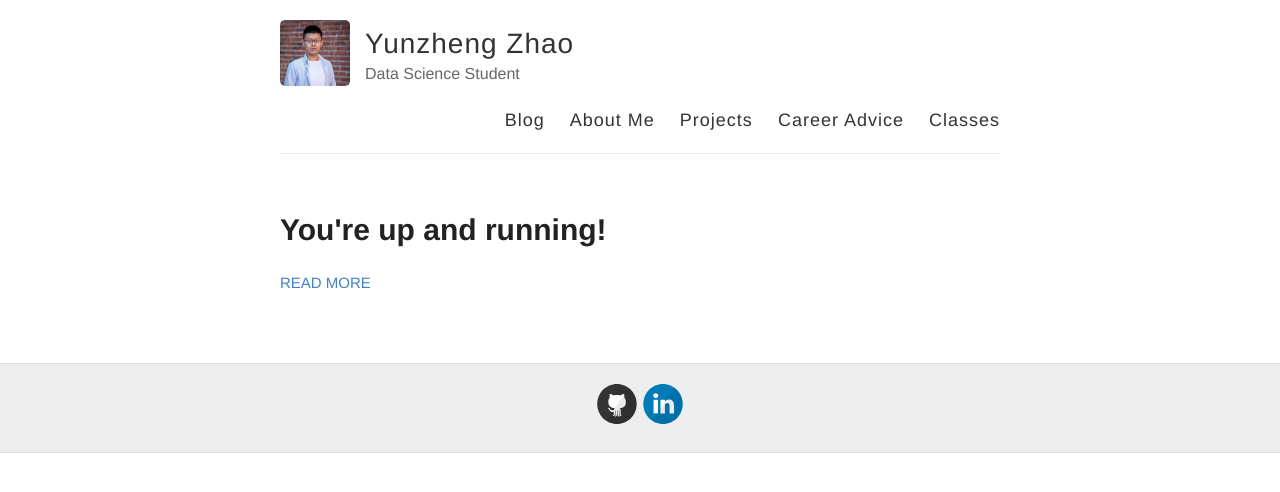
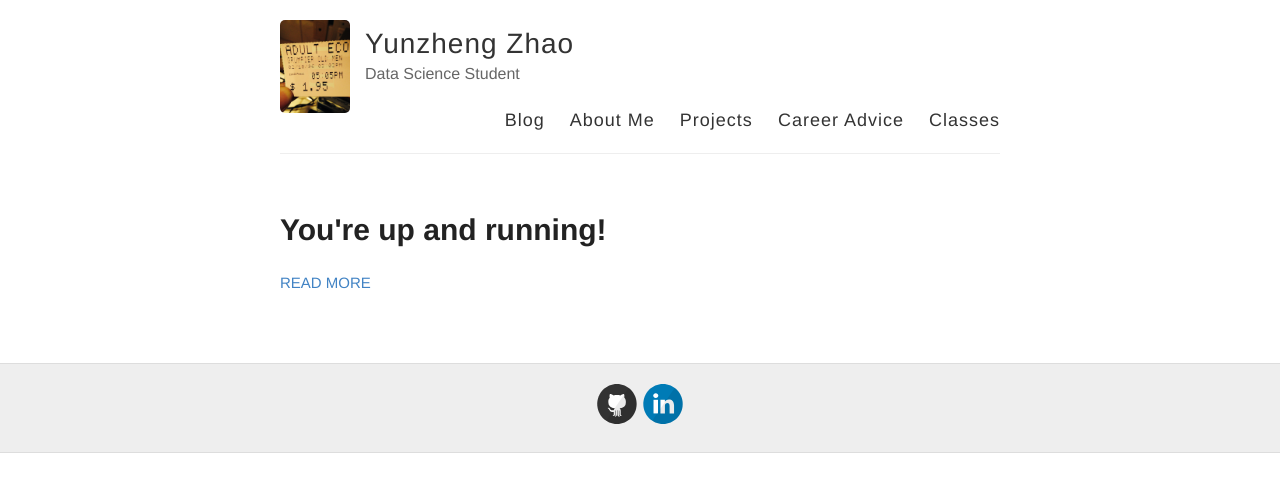
Before and after one commit to reaganzhao/reaganzhao.github.io, a Jekyll site: the page built from index.html, in a window 1280 px wide. Shown: the top 492 px of the page. Built offline with Jekyll 4.4.1, drawn with Linux system fonts in a browser that asks for light colours.

Commit message:
Add files via upload

```diff
--- a/_config.yml
+++ b/_config.yml
@@ -9,7 +9,7 @@ name: Yunzheng Zhao
 description: Data Science Student
 
 # URL of your avatar or profile pic (you could use your GitHub profile pic)
-avatar: /images/redwall.png
+avatar: /images/grumpy_resize.png
 
 #
 # Flags below are optional
```
